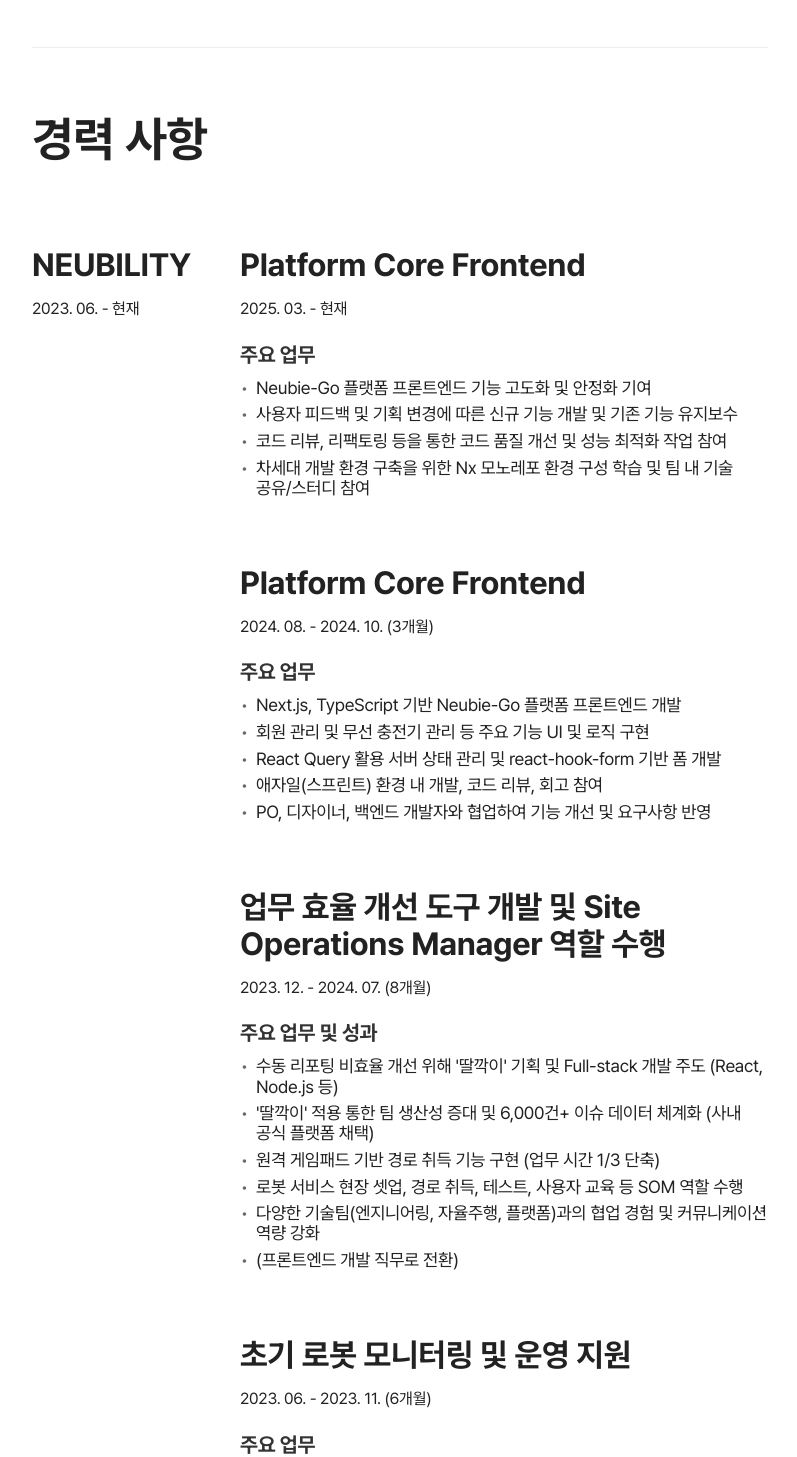
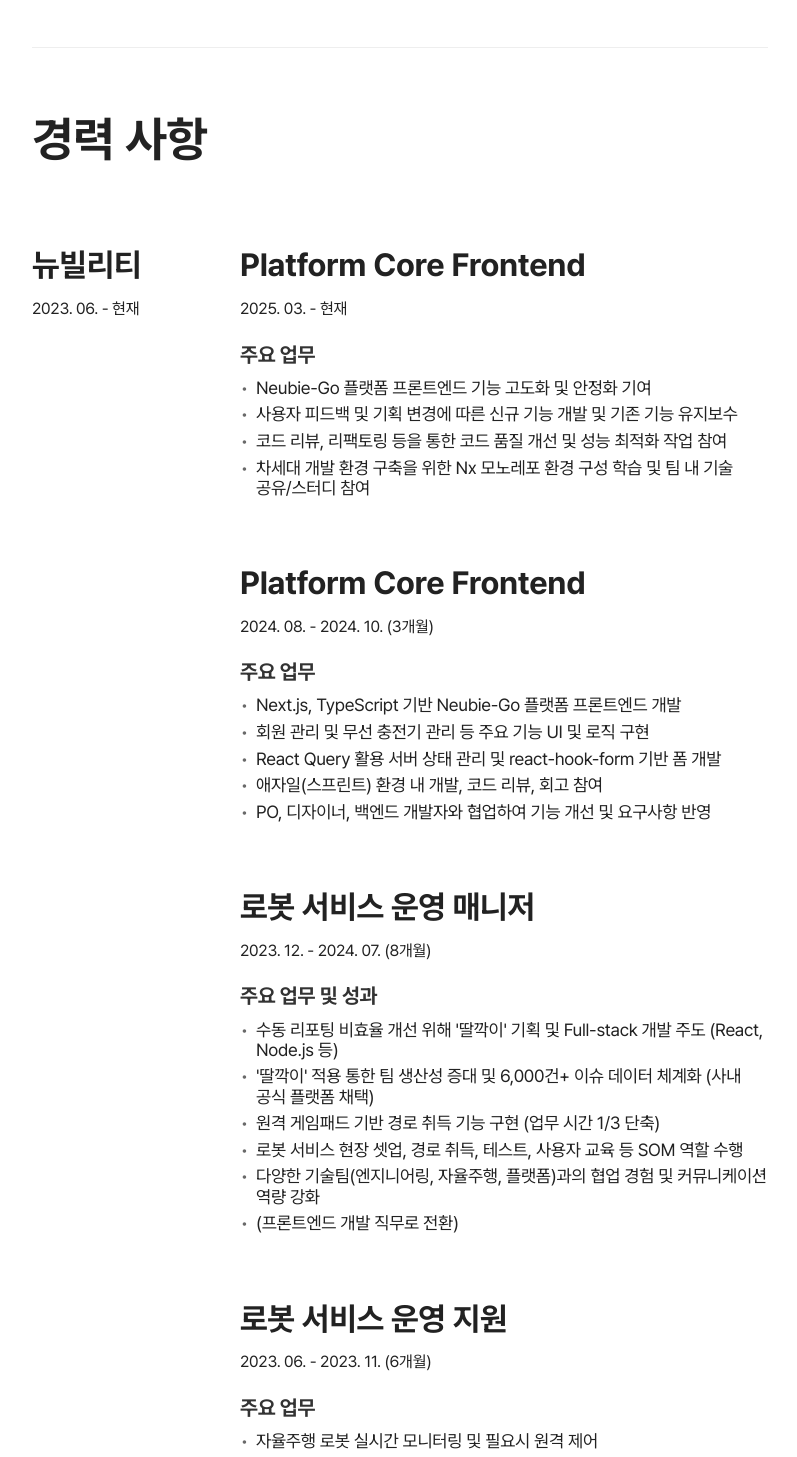
Before and after one commit to jiwonyoon-dev/jiwonyoon, a Next.js app: page /resume in a window 1280 px wide. Shown: the part 1330-2787 px from the top of the page, without its empty margins (240-1037 px from the left). Built offline with nearby package versions, Linux system fonts and the light colour scheme.

Commit message:
update resume

```diff
--- a/src/app/resume/page.tsx
+++ b/src/app/resume/page.tsx
@@ -34,7 +34,7 @@
   return (
     <div className="container">
       <section>
-        <h2>문제를 찾아 기술로 해결하는, 주도적인 프론트엔드 개발자 윤지원 입니다.</h2>
+        <h2>문제를 찾아 기술로 해결하는, <br/>주도적인 개발자 윤지원 입니다.</h2>
         <p>
           주도적인 문제 해결 능력과 Full-stack 개발 경험(Node.js, React)을 갖춘 프론트엔드 개발자입니다. 자율주행 로봇
           회사에서 현장 운영 비효율 개선을 위해 '딸깍이' 툴을 직접 개발하여 사내 공식 플랫폼으로 채택되는 성과를
@@ -71,23 +71,13 @@
             level={2}
             description="회사 프로젝트 참여 기간 중 Next.js 기반의 회사 프로젝트에 참여하여 페이지 기반 라우팅 환경에서 회원 관리 등 실제 서비스 기능 개발 경험이 있습니다."
           />
-          {/*<SkillItem*/}
-          {/*  skill="react-query"*/}
-          {/*  level={2}*/}
-          {/*  description="회사 실무 프로젝트(Next.js 기반)에서 서버 상태 관리 라이브러리로 사용하여 기본적인 데이터 Fetching 및 Caching 개념을 이해하고 적용해 보았습니다."*/}
-          {/*/>*/}
-          {/*<SkillItem*/}
-          {/*  skill="react-hook-form"*/}
-          {/*  level={2}*/}
-          {/*  description="회사 프로젝트 참여 기간 중 회사 프로젝트 내 회원 관리 등 폼(Form) 기능 구현 시 사용하여, 입력값 관리 및 유효성 검사(Validation) 처리 경험이 있습니다."*/}
-          {/*/>*/}
         </div>
       </section>
       <section>
         <h2>경력 사항</h2>
         <div className="row">
           <div className="row-left">
-            <h3>NEUBILITY</h3>
+            <h3>뉴빌리티</h3>
             <span>
               <time dateTime="2023-06">2023. 06.</time> - 현재
             </span>
@@ -124,7 +114,7 @@
             </div>
 
             <div className="project">
-              <h4>업무 효율 개선 도구 개발 및 Site Operations Manager 역할 수행</h4>
+              <h4>로봇 서비스 운영 매니저</h4>
               <span className="time">
                 <time dateTime="2023-12">2023. 12.</time> - <time dateTime="2024-07">2024. 07.</time> (8개월)
               </span>
@@ -140,7 +130,7 @@
             </div>
 
             <div className="project">
-              <h4>초기 로봇 모니터링 및 운영 지원</h4>
+              <h4>로봇 서비스 운영 지원</h4>
               <span className="time">
                 <time dateTime="2023-06">2023. 06.</time> - <time dateTime="2023-11">2023. 11.</time> (6개월)
               </span>
```
